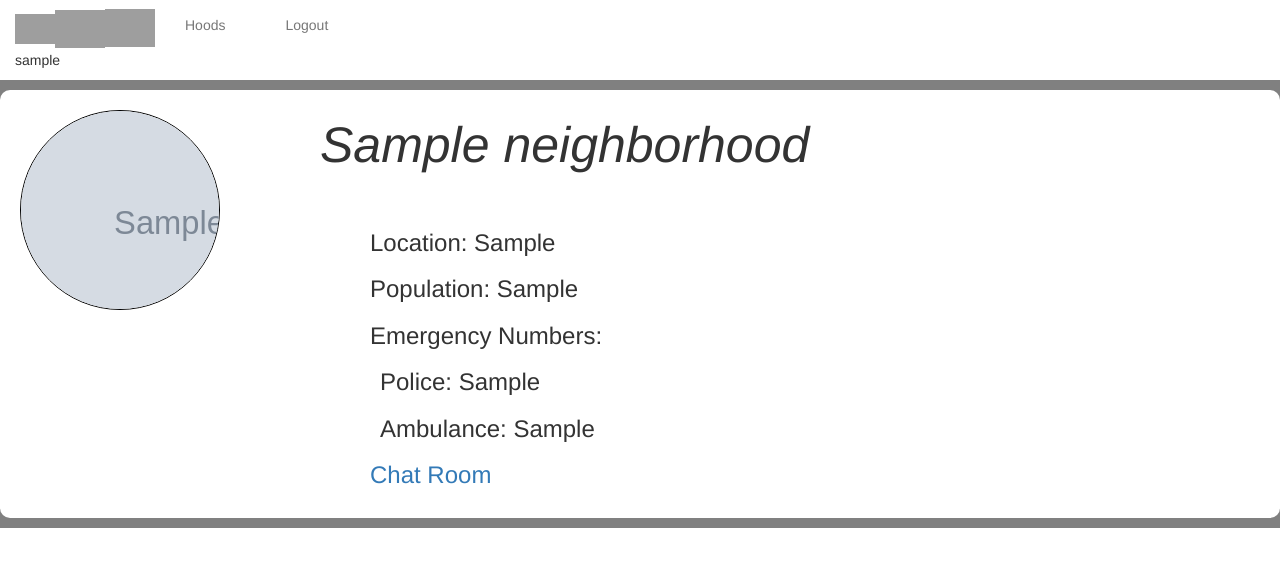
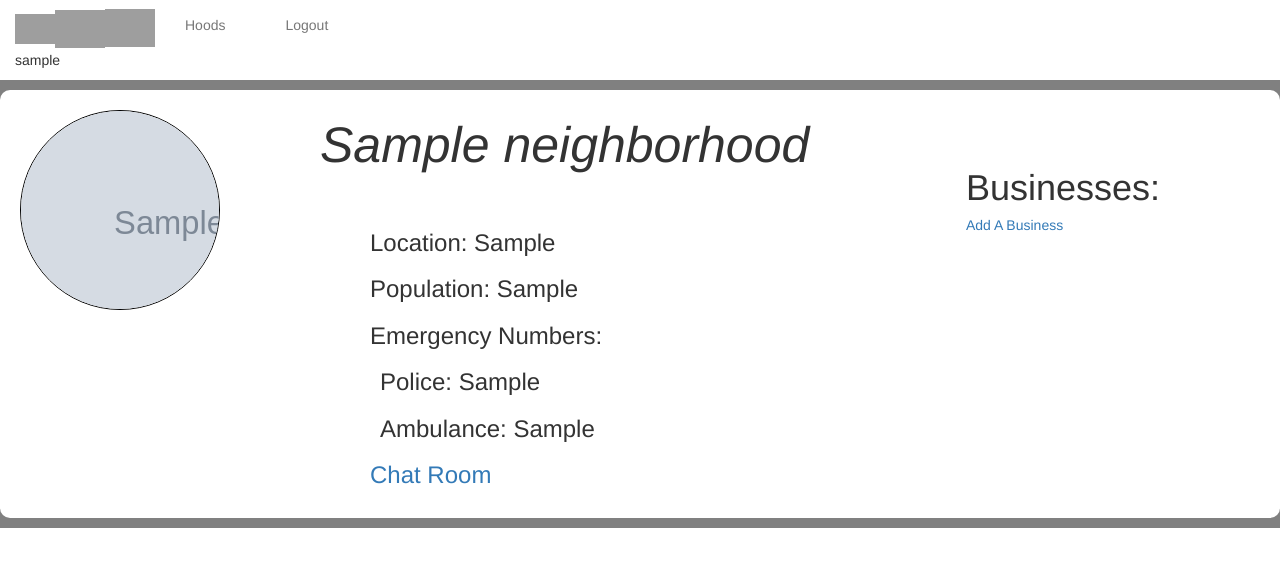
Before and after one commit to T-Boya/CartierYeux, a Django app: page /view/1/ in a window 1280 px wide. Shown: the top 567 px of the page. Run offline with Django 3.2, Linux system fonts and the light colour scheme; a user stored in the database is signed in; tables that the repository leaves empty hold one stand-in row (values such as "Sample post"); grey boxes marked "Sample" are stand-in pictures; some libraries are stand-ins or nearby versions; grey boxes are pictures that could not be loaded.

Commit message:
did some work on business displays and created add business form

```diff
--- a/lesyeux/forms.py
+++ b/lesyeux/forms.py
@@ -34,3 +34,14 @@ class NeighborhoodForm(forms.ModelForm):
     class Meta:
         model = Neighborhood
         fields = ('image', 'name', 'location', 'population', 'police', 'ambulance')
+
+class BusinessForm(forms.ModelForm):
+    name = forms.CharField(help_text="Please enter the name of the business.")
+    image = forms.FileField(required=False, label='Select an image file', help_text='Please select a photo to upload')
+    location = forms.CharField(help_text="Please enter the location of the business.")
+    additional_details = forms.CharField(required=False, help_text="Enter any additional details.")
+
+    class Meta:
+        model = Business
+        fields = ('name', 'image', 'location', 'additional_details',)
+        exclude = ('neighborhood',)
--- a/lesyeux/models.py
+++ b/lesyeux/models.py
@@ -30,13 +30,14 @@ class UserProfile(models.Model):
     user = models.OneToOneField(User)
     image = models.ImageField(upload_to='user_dps', blank=True)
     idnumber = models.CharField(max_length=10,)
-    Neighborhood = models.ForeignKey(Neighborhood, blank = True)
+    neighborhood = models.ForeignKey(Neighborhood, blank = True)
 
 class Business(models.Model):
     name = models.CharField(max_length=30, default='Unknown')
     image = models.ImageField(upload_to='business_images', blank=True)
     location = models.CharField(max_length=30, default='Unknown')
-    additional_details = models.CharField(max_length=30)
+    additional_details = models.CharField(max_length=30, blank=True)
+    neighborhood = models.ForeignKey(Neighborhood)
 
 class Post(models.Model):
     image = models.ImageField(upload_to='uploaded_images', blank=True, null=True)
--- a/lesyeux/views.py
+++ b/lesyeux/views.py
@@ -3,7 +3,7 @@ from django.core.urlresolvers import reverse
 from django.shortcuts import render, get_object_or_404,redirect
 from django.contrib.auth import login, authenticate, logout
 from django.contrib.auth.decorators import login_required
-from lesyeux.forms import SignupForm, UserProfileForm, NeighborhoodForm, PostForm
+from lesyeux.forms import SignupForm, UserProfileForm, NeighborhoodForm, PostForm, BusinessForm
 from django.contrib.sites.shortcuts import get_current_site
 from django.utils.encoding import force_bytes, force_text
 from django.utils.http import urlsafe_base64_encode, urlsafe_base64_decode
@@ -115,8 +115,21 @@ def neighborhoods(request):
 @login_required
 def show_neighborhood(request, id=None):
     neighborhood = get_object_or_404(Neighborhood, id=id)
-    return render(request,'show_neighborhood.html', context = {'neighborhood' : neighborhood,})
-    # return render(request, 'Instagram/details.html', context = {'nieghborhood' : neighborhood,})
+    businesses = Business.objects.all()
+    # businesses = all_businesses.filter(neighborhood_id=id)
+    form = BusinessForm()
+    if request.method == 'POST':
+        form = BusinessForm(request.POST, request.FILES)
+        if form.is_valid():
+            business = Business(image = request.FILES.get('image'))
+            business = form.save(commit=False)
+            business.neighborhood = neighborhood
+            business = business.save()
+            next = request.POST.get('next', '/')
+            return HttpResponseRedirect(next)
+    else:
+        form = BusinessForm()
+    return render(request,'show_neighborhood.html', context = {'form' : form, 'neighborhood' : neighborhood, 'businesses':businesses})
 
 def index(request):
     neighborhoods = Neighborhood.objects.all().order_by('-id')[:4]
@@ -167,16 +180,17 @@ def posts(request, id=None):
     neighborhood = get_object_or_404(Neighborhood, id=id)
     form = PostForm()
     all_posts = Post.objects.all().order_by('-id')
-    posts = all_posts.filter(id=id)
+    posts = all_posts.filter(neighborhood_id=id)
     if request.method == 'POST':
         form = PostForm(request.POST, request.FILES)
         if form.is_valid():
-            post = Post(image = request.FILES['image'])
+            post = Post(image = request.FILES.get('image'))
             post = form.save(commit=False)
             post.author = request.user
+            post.neighborhood = neighborhood
             post = post.save()
             next = request.POST.get('next', '/')
             return HttpResponseRedirect(next)
     else:
         form = PostForm()
-    return render(request, 'posts.html', context = {'form':form, 'posts':posts, 'neighborhood':neighborhood})
+    return render(request, 'posts.html', context = {'form':form, 'posts':posts, 'neighborhood':neighborhood,})
--- /dev/null
+++ b/static/CSS/background.css
@@ -0,0 +1,3 @@
+body {
+    background: grey;
+}
--- /dev/null
+++ b/static/JS/showhideform.js
@@ -0,0 +1,6 @@
+$(document).ready(function(){
+    $(".showform").click(function(){
+        $("#addbusiness").show();
+        $("#list").hide();
+})
+;});
--- a/templates/base.html
+++ b/templates/base.html
@@ -21,7 +21,7 @@
         <nav class="navbar navbar-default navbar-fixed-top">
                 <div class="container-fluid">
                   <div class="navbar-header">
-                        <a class="navbar-brand"><img src=
+                        <a class="navbar-brand" href="{% url 'index' %}"><img src=
                             "https://images.vexels.com/media/users/3/131675/isolated/preview/30a4a09f3393d32f1a8c368373902c26-owl-head-icon-by-vexels.png"
                                 alt="calligraphy-fonts" border="0" style="height: 30px; margin-top: -5px; display: inline;"><img src="https://fontmeme.com/permalink/180526/5793a5e7d98598b124b8f469a5e61fa4.png" alt="calligraphy-fonts" border="0" style="width: 50px; margin-top: -5px; display: inline;"><img src="https://fontmeme.com/permalink/180526/1acfb13a542e51eb9f2ca45f5bd47a6b.png" alt="calligraphy-fonts" border="0" style="width: 50px; margin-top: -7px; display: inline;"></a>
                                 {% if user.is_authenticated %}
@@ -115,5 +115,6 @@
     {% load staticfiles %}
     <script src="https://ajax.googleapis.com/ajax/libs/jquery/3.3.1/jquery.min.js"></script>
     <script src="https://maxcdn.bootstrapcdn.com/bootstrap/3.3.7/js/bootstrap.min.js" integrity="sha384-Tc5IQib027qvyjSMfHjOMaLkfuWVxZxUPnCJA7l2mCWNIpG9mGCD8wGNIcPD7Txa" crossorigin="anonymous"></script>
+    <script type="text/javascript" src="{% static 'JS/showhideform.js' %}"></script>
     </body>
 </html>
--- a/templates/show_neighborhood.html
+++ b/templates/show_neighborhood.html
@@ -23,6 +23,38 @@
             </div>
             <a href="{% url 'posts' id=neighborhood.id %}"><h3>Chat Room</h3></a>
         </div>
+        <div class="businesses" style="display: inline-block; float: right; margin-top: -350px; margin-right: 100px; max-width: 250px;">
+            <h1>Businesses:</h1>
+            <div id = "list">
+            <!-- {% if neighborhood.business %} -->
+
+            {% for business in businesses %}
+            <p>{{ business.name }}</p>
+            {% endfor %}
+
+            <!-- {% else %} -->
+            <!-- <h3>No Businesses Have Been Added</h3> -->
+            <!-- {% endif %} -->
+            <a class="showform"><h5>Add A Business</h5></a>
+        </div>
+            <div id="addbusiness" style="display: none;">
+                    <form id="BusinessForm" method="post" action="/view/{{ neighborhood.id }}/" enctype="multipart/form-data">
+
+                        {% csrf_token %}
+                        {% for hidden in form.hidden_fields %}
+                            {{ hidden }}
+                        {% endfor %}
+
+                        {% for field in form.visible_fields %}
+                            {{ field.errors }}
+                            {{ field.help_text }}
+                            {{ field }}
+                        {% endfor %}
+                        <input type="hidden" name="next" value="{{ request.path }}">
+                        <input type="submit" name="submit" value="Add Business" />
+                    </form>
+            </div>
+        </div>
 </div>
 </div>
 {% endblock %}
```
Also changed, not shown: plan.txt (+4 -3 lines), templates/view_neighborhoods.html (+21 -5 lines), lesyeux/migrations/0011_auto_20180527_0951.py (added), lesyeux/migrations/0012_auto_20180527_0957.py (added), lesyeux/migrations/0013_auto_20180527_1015.py (added), media/business_images/99794c970c957d61cf1563c2fd978ae3b0dd6c7b_00.jpg (added), media/business_images/99794c970c957d61cf1563c2fd978ae3b0dd6c7b_00_Vpkkzql.jpg (added), media/business_images/99794c970c957d61cf1563c2fd978ae3b0dd6c7b_00_uuy6gwQ.jpg (added), media/uploaded_images/505872990.jpg (added).
